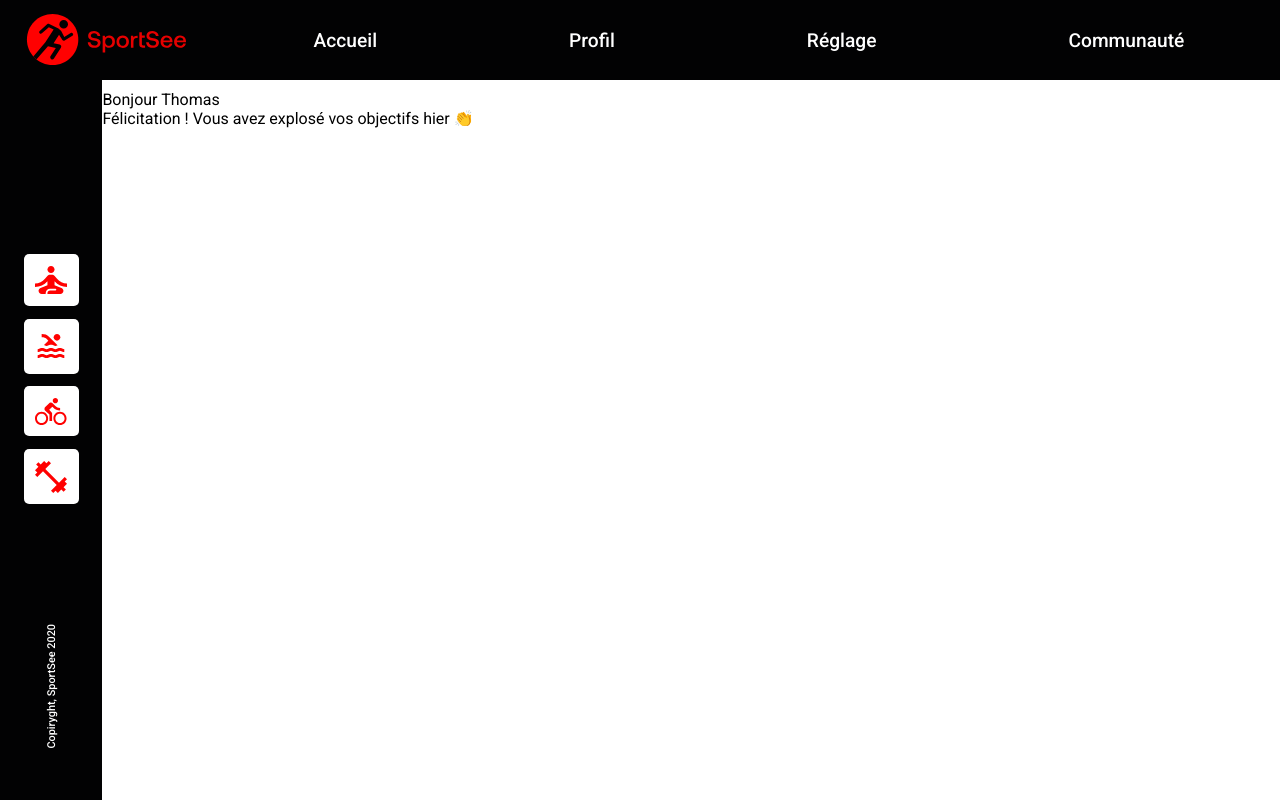
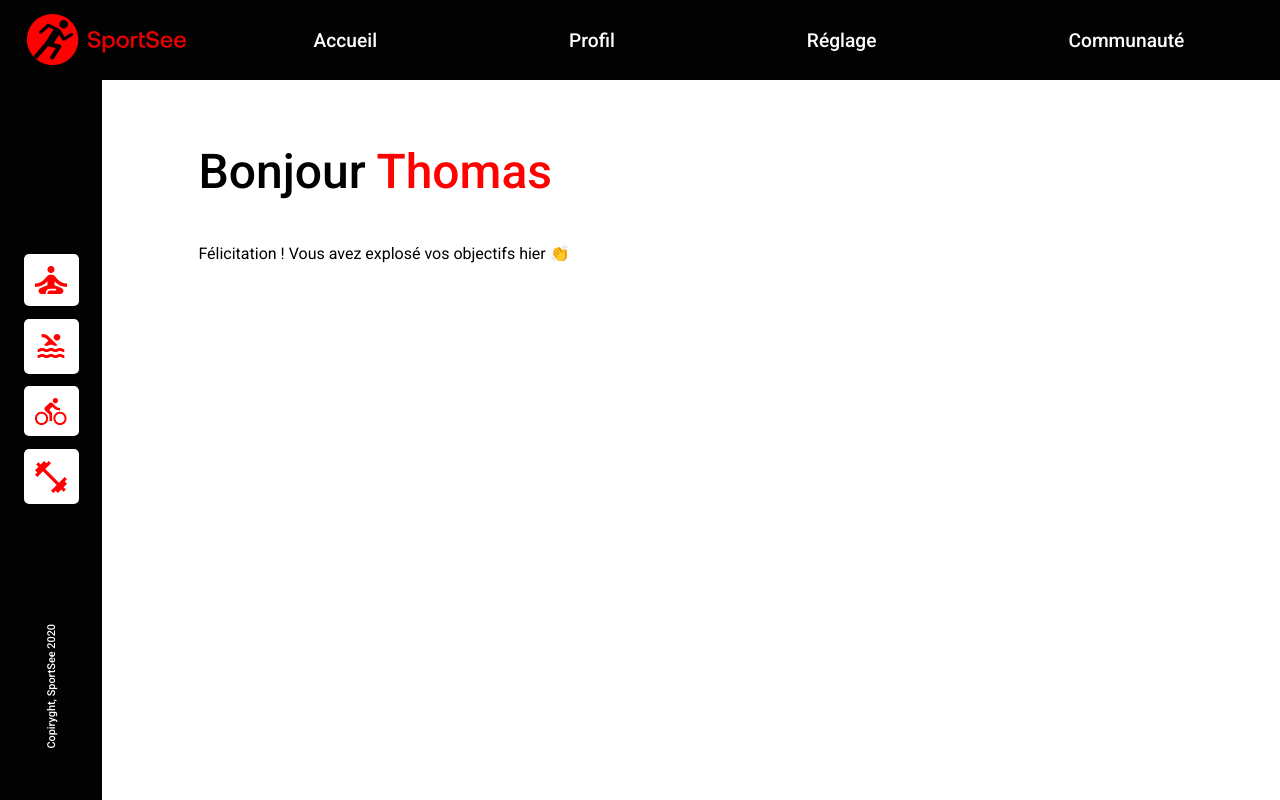
Before and after one commit to rMaloberti/RemiMaloberti_12_12022023, a React (Create React App) app: page / in a window 1280 px wide. Built offline with nearby package versions, Linux system fonts and the light colour scheme.

Commit message:
[dashboard] add style to the header

```diff
--- a/src/style/App.css
+++ b/src/style/App.css
@@ -22,6 +22,7 @@
 
 .main {
   /* Display */
+  display: flex;
   flex: 1;
 
   /* Margin and padding */
--- a/src/style/components/Dashboard.css
+++ b/src/style/components/Dashboard.css
@@ -0,0 +1,37 @@
+.dashboard {
+  /* Size */
+  width: 100%;
+
+  /* Display */
+  display: flex;
+  flex-direction: column;
+
+  /* Margin and padding */
+  margin: 6.7vh 6.25vw 8.4vh 7.5vw;
+}
+
+.dashboard__header {
+  /* Size */
+  width: 100%;
+
+  /* Display */
+  display: flex;
+  flex-direction: column;
+  gap: 5.5vh;
+}
+
+.dashboard__header__greetings {
+  /* Font */
+  font-size: 48px;
+  font-weight: 500;
+}
+
+.dashboard__header__greetings__name {
+  /* Font */
+  color: #FF0101;
+}
+
+.dashboard__header__feedback {
+  /* Font */
+  font-size: 18px;
+}
```
